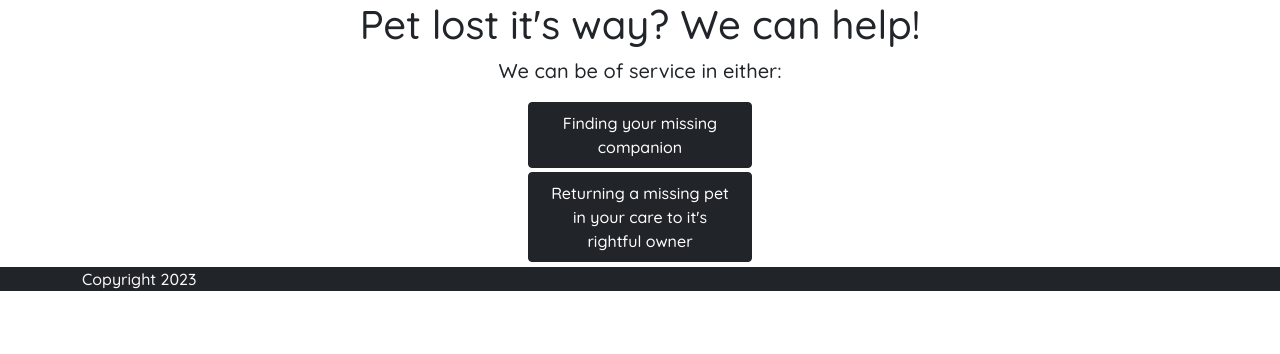
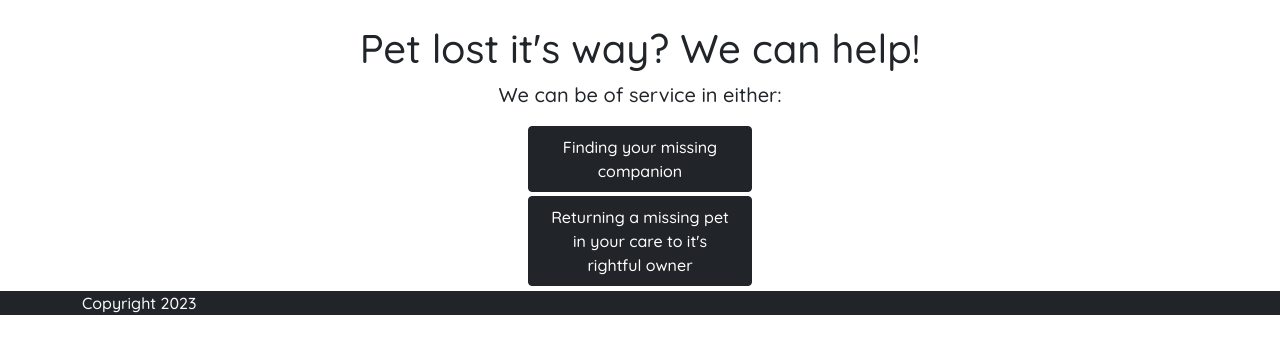
Before and after one commit to GametimeInc/SSD_CA2, a PHP site: page / in a window 1280 px wide. Shown: the part 58-412 px from the top of the page. Run offline with PHP 8.4, Linux system fonts and the light colour scheme.

Commit message:
Also added title mt to index page

```diff
--- a/index.php
+++ b/index.php
@@ -4,7 +4,7 @@
 
 <main class="container">
   <div class="starter-template text-center">
-    <h1>Pet lost it's way? We can help!</h1>
+    <h1 class="mt-4">Pet lost it's way? We can help!</h1>
     <p class="lead">We can be of service in either:</p>
     <ul id="indexButtons">
       <li><a class="nav-link btn btn-dark" aria-current="page" href="lost-pets.php">Finding your missing companion</a></li>
```
